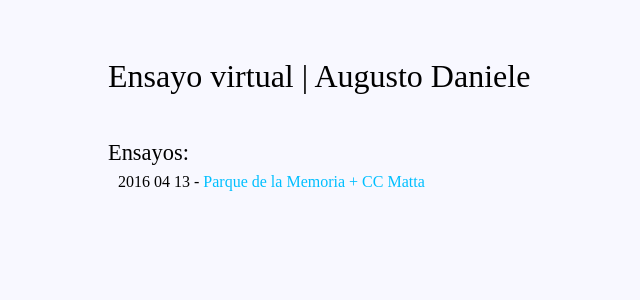
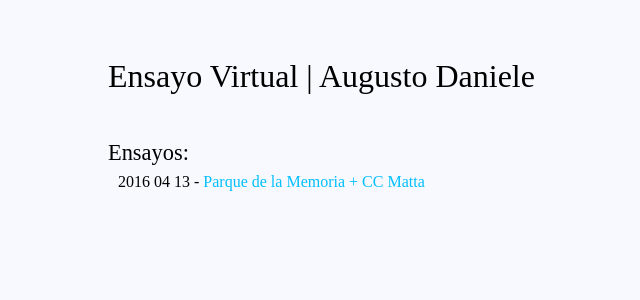
Before and after one commit to tasken/sitio.audiovisual, a Jekyll site: the page built from index.html, in a window 1280 px wide. Shown: the top 300 px of the page, without its empty margins (52-692 px from the left). Built offline with Jekyll 4.4.1, drawn with Linux system fonts in a browser that asks for light colours.

Commit message:
derp Caps

```diff
--- a/_config.yml
+++ b/_config.yml
@@ -1,5 +1,5 @@
-name: Ensayo virtual | Augusto Daniele
-description: Ensayo virtual para la materia DAV, FADU-UBA 2016
+name: Ensayo Virtual | Augusto Daniele
+description: Ensayo virtual para la materia DAV, FADU-UBA, 2016
 google_analytics: null
 google_verification: null
 
```
